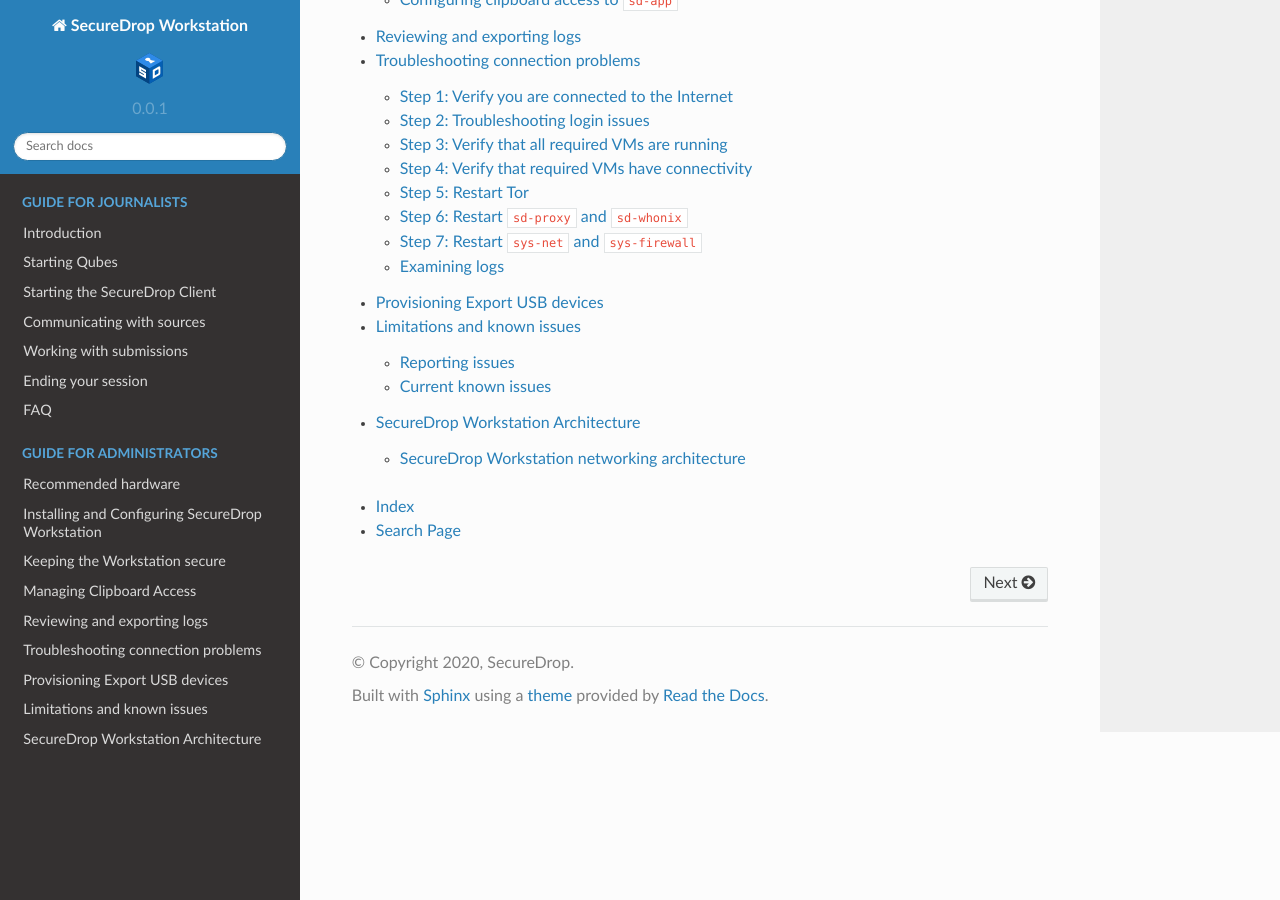
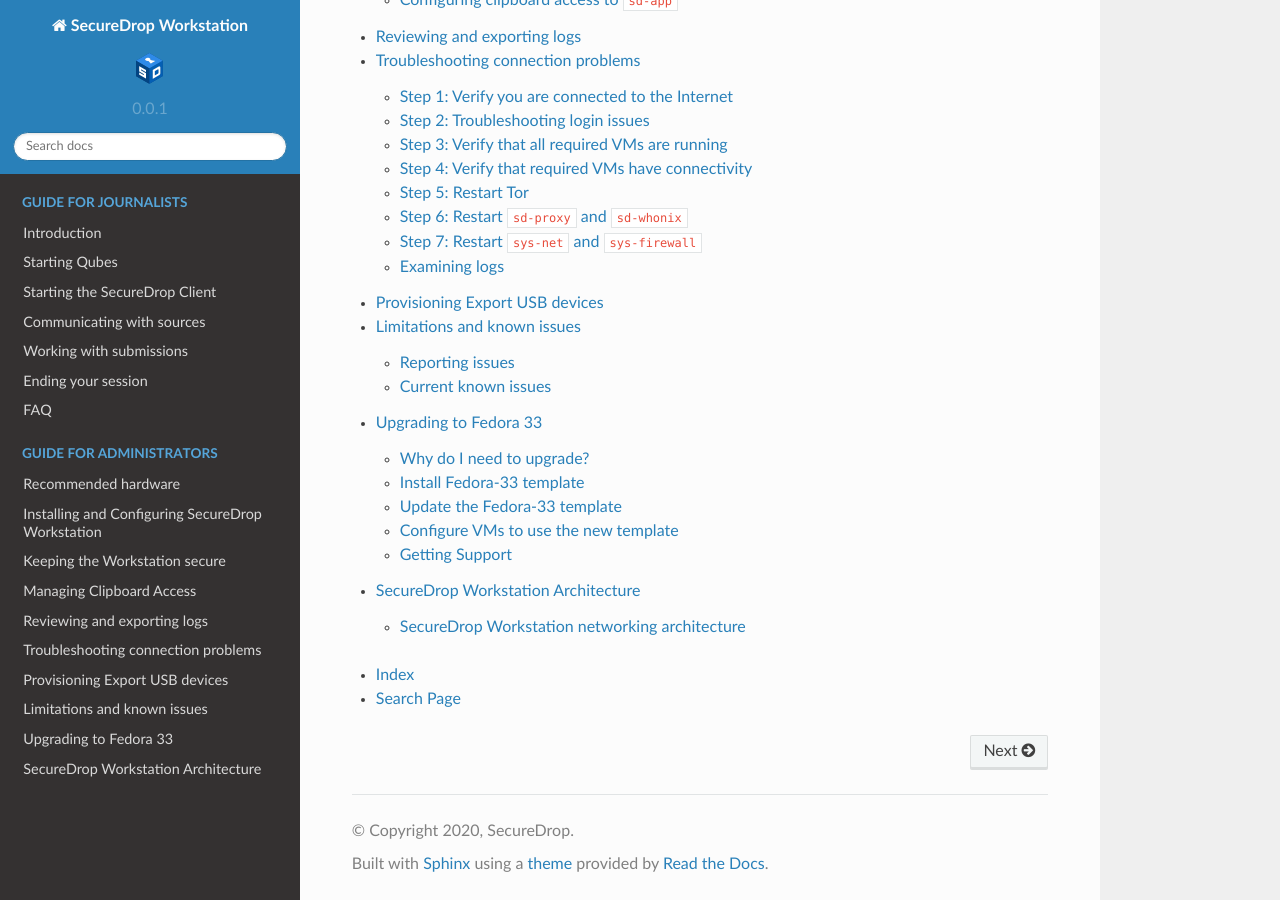
Before and after one commit to freedomofpress/securedrop-workstation-docs, a Sphinx documentation site: the page built from docs/index.rst, in a window 1280 px wide and 900 px high, scrolled down 1630 px. Built offline with Sphinx 7.4.7 and the Read the Docs theme 2.0.0, drawn with Linux system fonts in a browser that asks for light colours; some of the changed lines change nothing that is shown.

Commit message:
Reinstate Fedora template docs, now pointing to Fedora 33

```diff
--- a/docs/admin/install.rst
+++ b/docs/admin/install.rst
@@ -15,6 +15,7 @@
 #. Download and verify Qubes OS
 #. Install Qubes OS
 #. Apply updates to system templates
+#. Install Fedora 33 base template
 
 Install tasks:
 ~~~~~~~~~~~~~~
@@ -167,6 +168,11 @@
   .. note:: If Tor connections are blocked on your network, you may need to configure Tor to use bridges in order to get a connection. For more information, see the `Anon Connection Wizard <https://www.whonix.org/wiki/Anon_Connection_Wizard>`_ documentation.
 
 - Once Tor has connected, select **Q > System Tools > Qubes Update** to update the system VMs. in the ``[Dom0] Qubes Updater`` window, first check ``Enable updates for qubes without known available updates``, then check all entries in the list above. Then, click **Next**. The system's VMs will be updated sequentially - this may take some time. When the updates are complete, click **Finish**.
+
+Install Fedora 33 template
+~~~~~~~~~~~~~~~~~~~~~~~~~~
+
+See :doc:`upgrading_to_fedora_33`.
 
 Install tasks
 -------------
--- /dev/null
+++ b/docs/admin/upgrading_to_fedora_33.rst
@@ -0,0 +1,91 @@
+Upgrading to Fedora 33
+======================
+
+.. include:: ../includes/top-warning.rst
+
+.. note:: This advisory was written in June 2021, and will be removed when a new
+          version of Qubes that contains the Fedora 33 template is released.
+
+Why do I need to upgrade?
+-------------------------
+
+SecureDrop Workstation makes use of several Fedora-based VMs which are part of
+a Qubes installation by default, including ``sys-firewall``, ``sys-net``, ``sys-
+usb``, ``work``, and ``vault`` . In Qubes 4.0.4, these VMs are based on a
+Fedora 32 template.
+
+As of May 25, 2021, Fedora 32 templates are end-of-life. If you are
+provisioning SecureDrop Workstation for the first time, you will need to update
+your Fedora template manually to Fedora 33 *before* installing SecureDrop
+Workstation.
+
+If you are an existing SecureDrop Workstation user, SecureDrop Workstation
+will install the template automatically when updates are applied, but you
+should also :ref:`manually configure <configure_vms>` VMs not managed by
+SecureDrop Workstation to use the Fedora 33 template.
+
+Install Fedora-33 template
+--------------------------
+
+In a ``dom0`` terminal (**Qubes Application Menu > Terminal Emulator**), type
+the following to download the Fedora 33 template:
+
+.. code:: sh
+
+   sudo qubes-dom0-update qubes-template-fedora-33
+
+You will see some information from the package manager, including a progress
+bar.
+
+When the download has concluded, you will be prompted to install the package.
+Type ``y`` to proceed with the installation.
+
+
+Update the Fedora-33 template
+-----------------------------
+Once the template installation is complete, update the template using the Qubes
+Updater. Click **Q > System Tools > Qubes Update** in the application menu.
+Click the checkbox "Enable updates for qubes without known updates" option,
+and click the checkbox next to ``fedora-33``. Click **Next** and wait for
+any available updates to be downloaded and applied.
+
+.. _configure_vms:
+
+Configure VMs to use the new template
+-------------------------------------
+To apply the template to VMs that currently use an older version, open the
+Qube Manager via **Q > System Tools > Qube Manager**. All VMs will be visible at
+a glance; to change a VM's settings, right-click it and select **Qube Settings**.
+
+In the Qube Settings window, select ``fedora-33`` from the drop-down menu
+beside **Template**, then click **OK.**
+
+|screenshot_qsettings_fedora32|
+
+You should perform this process for:
+
+  - ``work``
+  - ``vault``
+  - ``sys-net``
+  - ``sys-usb``
+  - ``sys-firewall``.
+
+Existing SecureDrop Workstation users may perform this process for ``work`` and
+``vault`` only, as the other VMs will be updated by SecureDrop Workstation.
+
+Reboot the system to ensure the changes take effect. Alternatively, you can
+restart only the VMs you have updated. If you get a ``sys-whonix`` prompt asking how you want to connect to the Tor network, select the "Connect" option, which allows a direct connection to the Tor network.
+
+.. tip::
+
+   You can also use the **Qubes Template Manager** (also in **Q > System Tools**)
+   to make template changes. However, note that it will not allow you to make
+   template changes for VMs that are currently running, so you may have to
+   manually shut down VMs in the correct order to do so.
+
+.. |screenshot_qsettings_fedora32| image:: ../images/screenshot_qsettings_fedora32.png
+
+Getting Support
+---------------
+
+.. include:: ../includes/getting_support.rst
--- a/docs/index.rst
+++ b/docs/index.rst
@@ -38,6 +38,7 @@
    admin/troubleshooting_connection
    admin/provisioning_usb
    admin/known_issues
+   admin/upgrading_to_fedora_33
    admin/workstation_architecture
 
 
```
